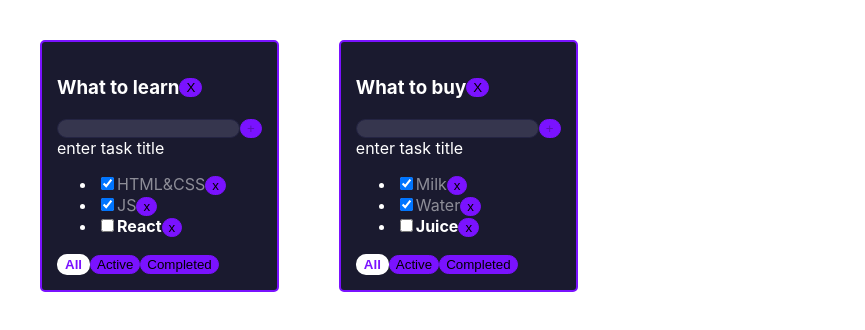
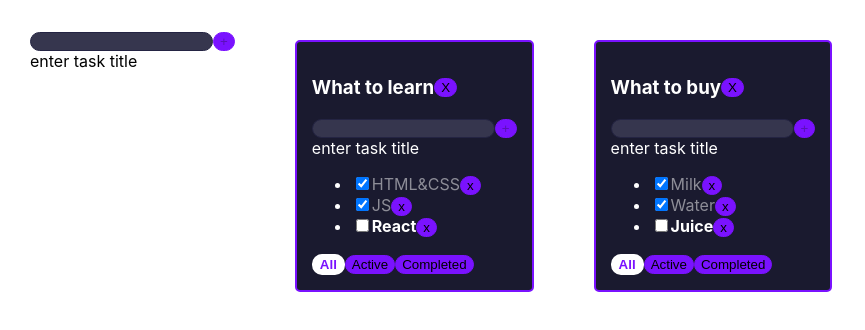
Before and after one commit to anna-7nova/my_to_do_list_with_vite, a React (Vite) app: page / in a window 1280 px wide. Shown: the top 330 px of the page, without its empty margins (0-865 px from the left). Built offline with nearby package versions, Linux system fonts and the light colour scheme.

Commit message:
made the component AddForm like universal component

```diff
--- a/src/App.tsx
+++ b/src/App.tsx
@@ -2,6 +2,7 @@ import { useState } from 'react';
 import './App.css';
 import { TodoList } from './components/TodoList';
 import { v1 } from 'uuid';
+import { AddForm } from './components/AddForm';
 
 //CRUD
 // - repeat, duplicate
@@ -78,39 +79,45 @@ const todolistId2 = v1()
         const curentTaskList = tasks[todolistId]
         const newTodolistTask = curentTaskList.filter(t => t.id !== taskId)
         tasks[todolistId] = newTodolistTask
-        setTasks({...tasks})
+        setTasks({ ...tasks })
     }
     const removeTodoList = (todolistId: string) => {
-        setTodolists(todolists.filter(t=>t.id!==todolistId))
+        setTodolists(todolists.filter(t => t.id !== todolistId))
         delete tasks[todolistId]
-        setTasks({...tasks})
+        setTasks({ ...tasks })
     }
 
     const changeTodoListFilter = (todolistId: string, filter: FilterValuesType) => {
         setTodolists(todolists.map(todolist => todolist.id === todolistId ? { ...todolist, filter } : todolist))
     }
 
-    const createTask = (title: string, todolistId: string) => {
-        const todolistTasks = tasks[todolistId]
+    const createTask = (title: string, itemId: string) => {
+        const todolistTasks = tasks[itemId]
         const newTask: TaskType = {
             id: v1(),
             title: title,
             isDone: false
         }
-        tasks[todolistId] = [newTask, ...todolistTasks]
-        setTasks({...tasks})
+        tasks[itemId] = [newTask, ...todolistTasks]
+        setTasks({ ...tasks })
+    }
+
+    const createNewId = v1()
+
+    const createNewTodoList = (title: string, itemId: string) => {
+        const newTodoList: TodolistType  = { id: itemId, title, filter: "all" }
+        setTodolists([newTodoList, ...todolists])
+        setTasks({ ...tasks, [itemId] : [] })
     }
 
     const changeTaskStatus = (taskId: string, newStatus: boolean, todolistId: string) => {
         const todolistTasks = tasks[todolistId]
         tasks[todolistId] = todolistTasks.map(t => t.id === taskId ? { ...t, isDone: newStatus } : t)
-        setTasks({...tasks})
+        setTasks({ ...tasks })
     }
 
-    return (
-        <div className="App">
-            {
-                todolists.map(t => {
+    //UI
+    const todolistComponents = todolists.map(t => {
         const todolistTasks = tasks[t.id]
         let filteredTask = todolistTasks
         if (t.filter === "active") {
@@ -125,14 +132,18 @@ const todolistId2 = v1()
                 todolist={t}
                 tasks={filteredTask}
                 removeTask={removeTask}
-                            changeTodoListFilter={changeTodoListFilter}
                 createTask={createTask}
                 changeTaskStatus={changeTaskStatus}
+                changeTodoListFilter={changeTodoListFilter}
                 removeTodoList={removeTodoList}
             />
         )
     })
-            }
+
+    return (
+        <div className="App">
+            <AddForm itemId={createNewId} createNewItem={createNewTodoList} />
+            {todolistComponents}
         </div>
     );
 }
--- a/src/components/AddForm.tsx
+++ b/src/components/AddForm.tsx
@@ -2,8 +2,8 @@ import { ChangeEvent, useState, KeyboardEvent } from 'react';
 import { Button } from './Button';
 
 type AddFormType = {
-    createTask: (title: string, todolistId: string) => void
-    todolistId: string
+    createNewItem: (title: string, itemId: string) => void
+    itemId: string
 }
 
 export const AddForm = (props: AddFormType) => {
@@ -19,7 +19,7 @@ export const AddForm = (props: AddFormType) => {
     const onClickHandler = () => {
         const trimmedTitle = title.trim()
         if (trimmedTitle !== "") {
-            props.createTask(title.trim(), props.todolistId)
+            props.createNewItem(title.trim(), props.itemId)
         } else {
             setError("Title is required")
         }
--- a/src/components/TodoList.tsx
+++ b/src/components/TodoList.tsx
@@ -10,7 +10,7 @@ type TodoListPropsType = {
     tasks: Array<TaskType>
     removeTask: (taskId: string, todolistId: string) => void
     changeTodoListFilter: (todolistId: string, filter: FilterValuesType) => void
-    createTask: (title: string, todolistId: string) => void
+    createTask: (title: string, itemId: string) => void
     changeTaskStatus: (taskId: string, newStatus: boolean, todolistId: string) => void
     removeTodoList: (todolistId: string) => void
 }
@@ -38,7 +38,7 @@ export const TodoList = (props: TodoListPropsType) => {
     return (
         <div className="todoList">
             <TodoComponentHeader title={props.todolist.title} onClick={()=>props.removeTodoList(props.todolist.id)}/>
-            <AddForm createTask={props.createTask} todolistId={props.todolist.id} />
+            <AddForm createNewItem={props.createTask} itemId={props.todolist.id} />
             {taskList}
             <FiltersButtons changeTodoListFilter={props.changeTodoListFilter} filter={props.todolist.filter} todolistsId={props.todolist.id} />
         </div>
```
Lines whose indentation alone changed are shown as unchanged.
